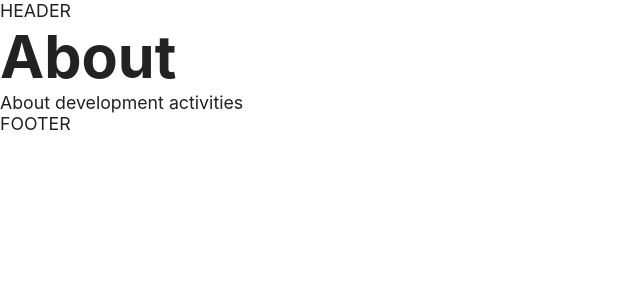
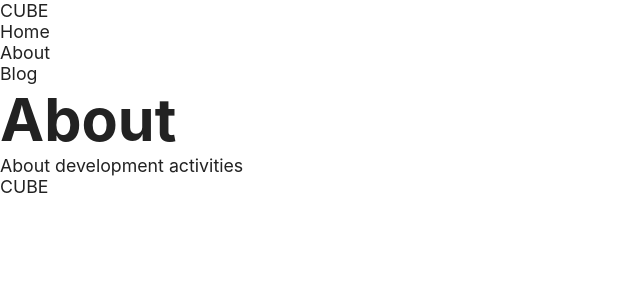
Before and after one commit to itc-n23026/blog, a Next.js app: page /about in a window 1280 px wide. Shown: the top 300 px of the page, without its empty margins (0-640 px from the left). Built offline with nearby package versions, Linux system fonts and the light colour scheme.

Commit message:
Chapter2 finished
next/linkのLinkコンポーネントでページ間のリンクを作成する

```diff
--- a/components/Footer.js
+++ b/components/Footer.js
@@ -1,3 +1,9 @@
-const Footer = () => <footer>FOOTER</footer>
+import Logo from 'components/logo'
+
+const Footer = () => (
+  <footer>
+    <Logo />
+  </footer>
+)
 
 export default Footer
--- a/components/Header.js
+++ b/components/Header.js
@@ -1,3 +1,11 @@
-const Header = () => <header>HEADER</header>
+import Logo from 'components/logo'
+import Nav from 'components/nav'
+
+const Header = () => (
+  <header>
+    <Logo />
+    <Nav />
+  </header>
+)
 
 export default Header
--- /dev/null
+++ b/components/logo.js
@@ -0,0 +1,13 @@
+import Link from 'next/link'
+
+function Test () {
+  return (
+    <ul>
+      <li>
+        <Link href='/'>CUBE</Link>
+      </li>
+    </ul>
+  )
+}
+
+export default Test
--- /dev/null
+++ b/components/nav.js
@@ -0,0 +1,21 @@
+import Link from 'next/link'
+
+function Nav () {
+  return (
+    <nav>
+      <ul>
+        <li>
+          <Link href='/'>Home</Link>
+        </li>
+        <li>
+          <Link href='/about'>About</Link>
+        </li>
+        <li>
+          <Link href='/blog'>Blog</Link>
+        </li>
+      </ul>
+    </nav>
+  )
+}
+
+export default Nav
```
